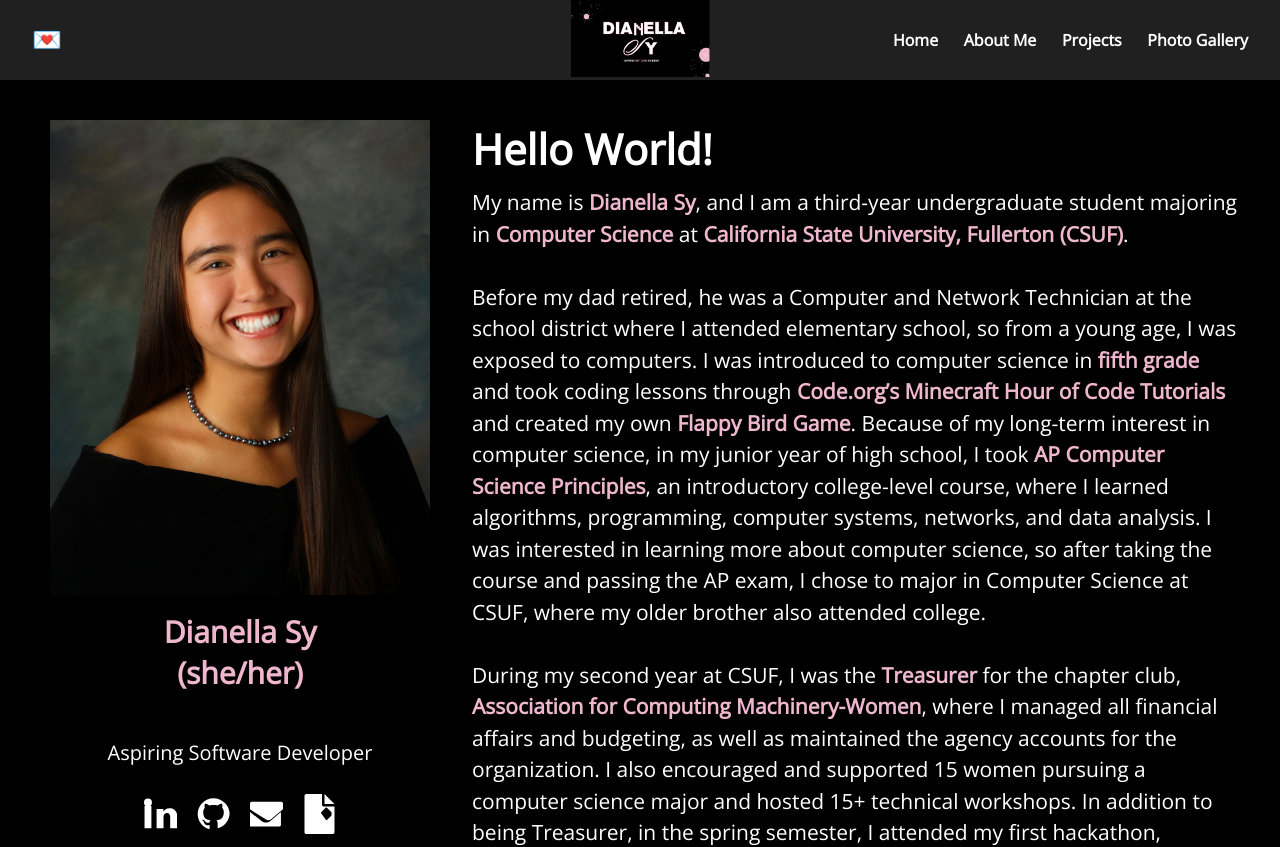
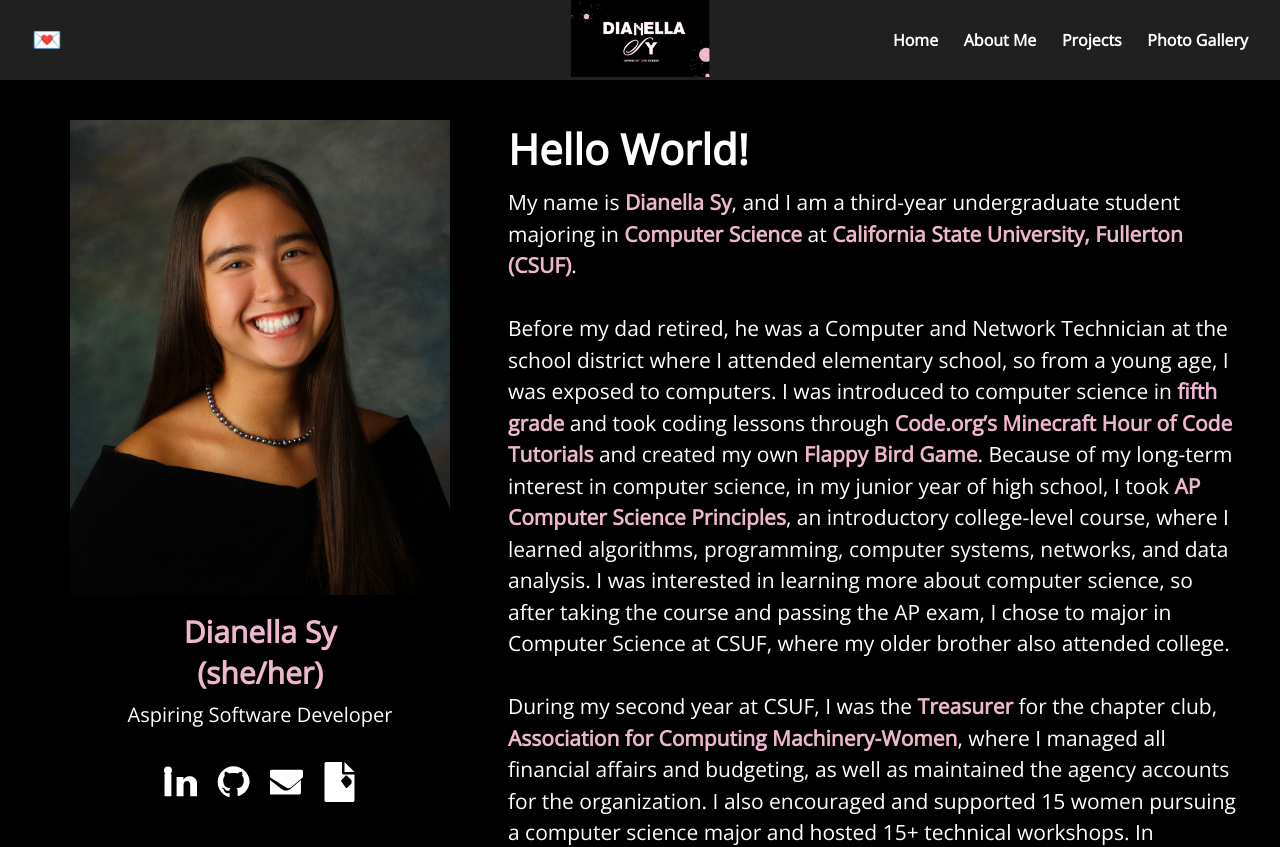
Before and after one commit to dianellasy/Portfolio, a SvelteKit app in the folder portfolio/: page /about-me in a window 1280 px wide. Shown: the top 847 px of the page. Built offline with nearby package versions, Linux system fonts and the light colour scheme; grey boxes are pictures that could not be loaded.

Commit message:
Fixed Gap Spacing in About Me Page

```diff
--- a/portfolio/src/routes/about-me/+page.svelte
+++ b/portfolio/src/routes/about-me/+page.svelte
@@ -188,7 +188,7 @@
         /* Overall two-column layout */
         display: flex;  /* Lays out children side by side */
         align-items: flex-start;    /* Aligns items to the top, so the image position can be tweaked */
-        gap: 2rem;  /* Horizontal gap between columns */
+        gap: 3rem;  /* Horizontal gap between columns */
         padding: 2rem;
     }
 
@@ -198,6 +198,7 @@
         display: flex;
         flex-direction: column;
         align-items: center;    /* Center them horizontally */
+        margin-left: 20px;  /* Shift content to the right */
     }
 
     .top-container .left-side-image {
@@ -216,7 +217,7 @@
 
     .bottom-text-underneath-picture-in-white {
         /* Text block with white color */
-        margin-top: 1rem;   /* Provides breathing room above the buttom text */
+        margin-top: -1.4rem;   /* Provides breathing room above the buttom text */
         font-family: 'Open Sans', sans-serif;
         font-size: 20px;    /* Set the font size to 20 pixels */
         text-align: center; /* Center aligns the text within this container */
@@ -227,7 +228,7 @@
         /* Container for all social icons */
         display: inline-flex;  /* Inline flex so it does not take the full width */
         gap: 20px;  /* Space between the icons */
-        margin-top: .5rem;   /* Space between the text and the icons */
+        margin-top: 0.9rem;   /* Space between the text and the icons */
     }
 
     .social-icons a {
```
